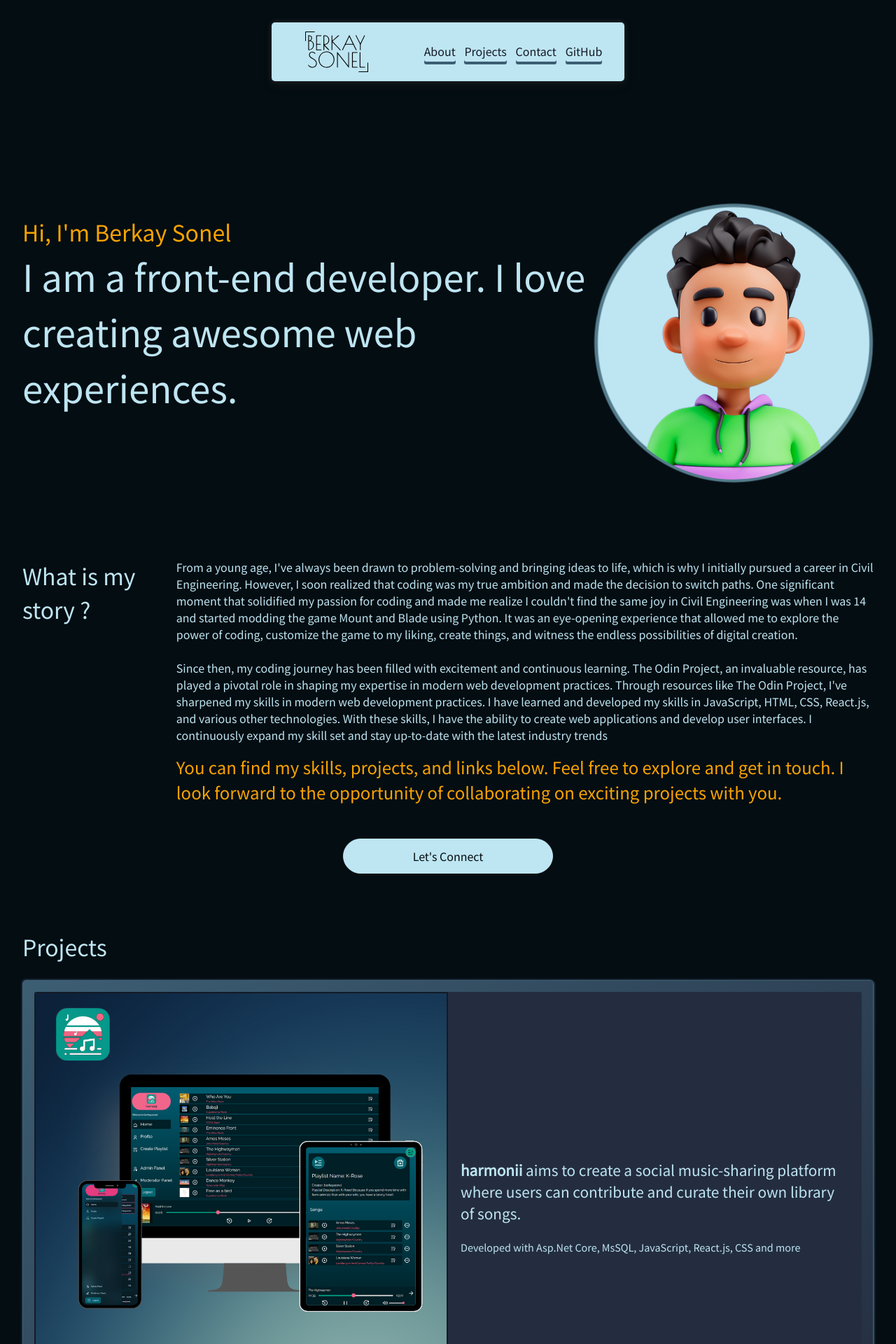
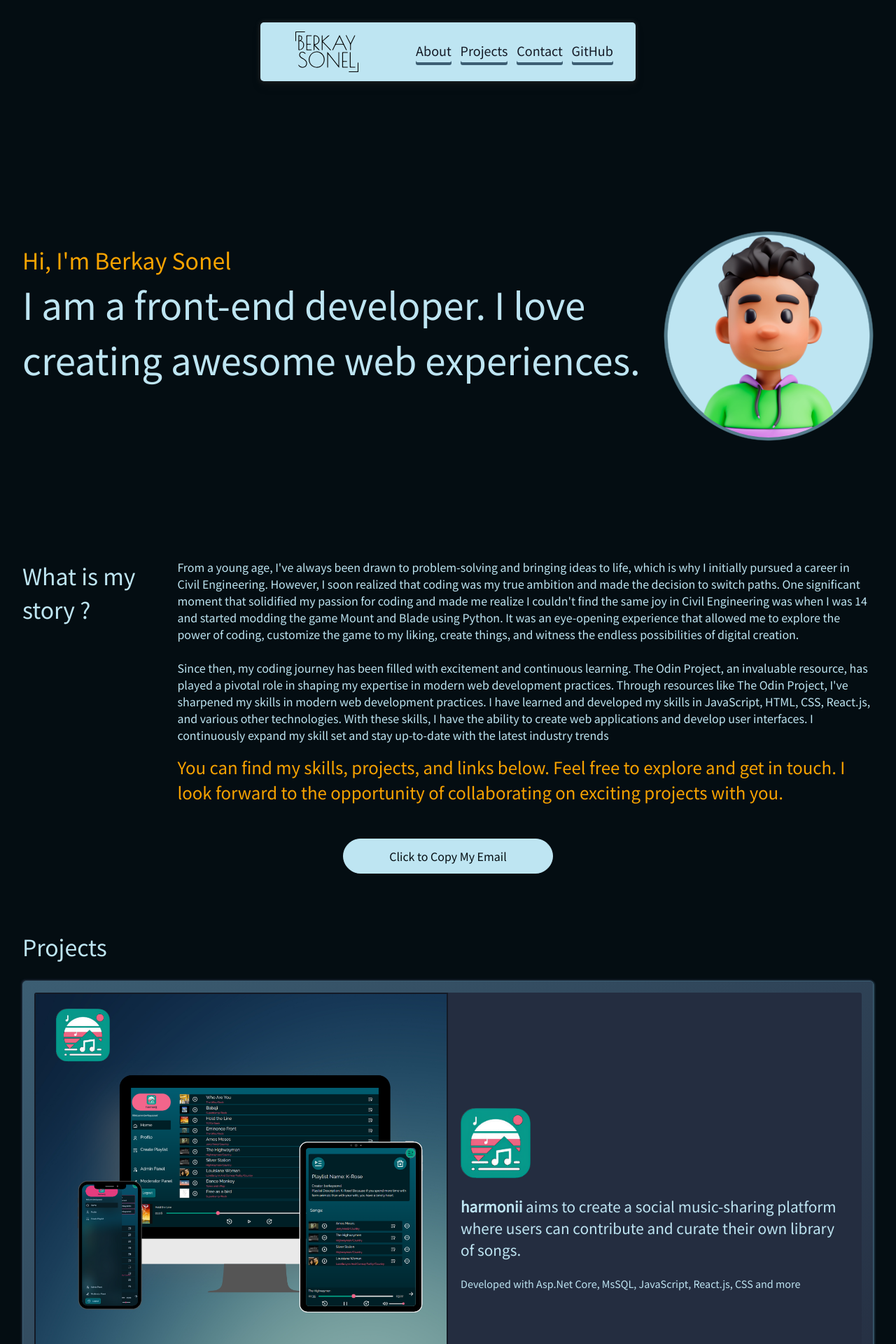
Before and after one commit to berkaysson/berkaysson-portfolio-site, a React (Create React App) app: page / in a window 1280 px wide. Shown: the top 1920 px of the page at 70% size. Built offline with nearby package versions, Linux system fonts and the light colour scheme.

Commit message:
Minor changes

```diff
--- a/src/Components/Projects/ProjectContentItem.js
+++ b/src/Components/Projects/ProjectContentItem.js
@@ -73,7 +73,7 @@ const ProjectContentItemWrapper = styled.div`
 
 const ProjectContentItem = ({ order, children }) => {
   const ref = useRef(null);
-  const inView = useInView(ref, { once: true });
+  const inView = useInView(ref, { once: true, amount: 0 });
 
   return (
     <ProjectContentItemWrapper order={order} ref={ref} inView={inView}>
--- a/src/Components/Sections/Contact.js
+++ b/src/Components/Sections/Contact.js
@@ -7,7 +7,7 @@ const ContactWrapper = styled.div`
   display: flex;
   flex-direction: column;
   padding: ${({ theme }) => theme.sectionPadding};
-  gap: ${({ theme }) => theme.sizes.lg};
+  gap: ${({ theme }) => theme.sizes.sl};
   width: 100%;
   align-items: center;
 
@@ -25,7 +25,7 @@ const ContactFormWrapper = styled.form`
   display: flex;
   flex-direction: column;
   width: 100%;
-  gap: 3rem;
+  gap: 1rem;
   max-width: 1000px;
 
   label {
@@ -33,7 +33,7 @@ const ContactFormWrapper = styled.form`
     flex-direction: column;
     width: 100%;
     gap: ${({ theme }) => theme.sizes.xsl};
-    font-size: 16px;
+    font-size: 15px;
 
     input,
     textarea {
--- a/src/Components/Sections/Projects-Section/ProjectItem.js
+++ b/src/Components/Sections/Projects-Section/ProjectItem.js
@@ -67,7 +67,7 @@ const MainImg = styled.img`
 
   &:hover {
     filter: contrast(1.1);
-    transform: scale(1.01);
+    transform: scale(1.05);
     cursor: pointer;
   }
 `;
@@ -130,6 +130,11 @@ const ProjectLogo = styled.div`
       height: 27px;
     }
   }
+
+  img{
+    height: 100px;
+    width: 100px;
+  }
 `;
 
 const ProjectContent = styled.div`
@@ -170,6 +175,7 @@ const ProjectItem = ({
   contentRef,
   imgPath,
   logoComponent,
+  logoImg
 }) => {
   const ref = useRef(null);
   const inView = useInView(ref, { once: true });
@@ -201,7 +207,7 @@ const ProjectItem = ({
             id={`${itemName}Content`}
           >
             <ProjectLogo style={{ pointerEvents: "none" }}>
-              {logoComponent}
+              {logoComponent ? logoComponent : logoImg ? <img src={logoImg} alt="project-logo" /> : ""}
             </ProjectLogo>
             <ProjectContent style={{ pointerEvents: "none" }}>
               {projectContents[itemName].description}
--- a/src/Components/Wrappers/Effects/AvatarImage.js
+++ b/src/Components/Wrappers/Effects/AvatarImage.js
@@ -1,7 +1,7 @@
 import { styled } from "styled-components";
 
 const AvatarImageWrapper = styled.img`
-  --s: 400px; /* image size */
+  --s: 300px; /* image size */
   @media (max-width: 768px) {
     --s: 280px;
   }
@@ -39,7 +39,7 @@ const AvatarImageWrapper = styled.img`
   transition-delay: 0.1s;
 
   &:hover {
-    --f: 1.5;
+    --f: 1.3;
   }
 `;
 
--- a/src/Components/Wrappers/Effects/ContactButton.js
+++ b/src/Components/Wrappers/Effects/ContactButton.js
@@ -49,7 +49,7 @@ const ContactButton = () => {
       onMouseLeave={() => setEmailTextSpanY(-70)}
       onClick={clickHandler}
     >
-      Let's Connect
+      Click to Copy My Email
       <motion.span
         transition={{ease: "backInOut"}}
         animate={{
--- a/src/Components/Wrappers/Effects/HidingDiv.js
+++ b/src/Components/Wrappers/Effects/HidingDiv.js
@@ -14,9 +14,6 @@ const Container = styled.div`
     rgba(60, 94, 115, 0.6) 0%,
     rgba(0, 0, 0, 0) ${({ inViewPercentage }) => inViewPercentage - 30}%
   );
-  padding-top: 40px;
-  margin-top: -32px;
-  border-radius: 20px;
 `;
 
 const HidingDivWrapper = styled.div`
@@ -24,6 +21,10 @@ const HidingDivWrapper = styled.div`
   position: relative;
   transform: translateY(${({ yValue }) => yValue}%);
   transition: transform 0.3s ease-out;
+
+  @media(max-width: 768px){
+    transform: none;
+  }
 `;
 
 const HidingDiv = ({ children, id }) => {
--- a/src/Styles/theme.js
+++ b/src/Styles/theme.js
@@ -21,11 +21,11 @@ export const theme = {
     theme: COLORS.theme
   },
   sizes: {
-    xsl: "8px",
-    sl: "12px",
-    md: "16px",
-    lg: "24px",
-    xlg: "34px",
+    xsl: "10px",
+    sl: "14px",
+    md: "18px",
+    lg: "25px",
+    xlg: "36px",
   },
   sectionPadding: "1rem 2rem",
   borders: {
@@ -36,7 +36,7 @@ export const theme = {
     circular: "50%",
   },
   transitions: {
-    main: "filter 0.2s ease, transform 0.2s ease, opacity 0.2s ease",
+    main: "all cubic-bezier( 0, 0.7, 0.2, 1 ) .6s",
   },
   boxShadows: {
     neumorphism: {
```
